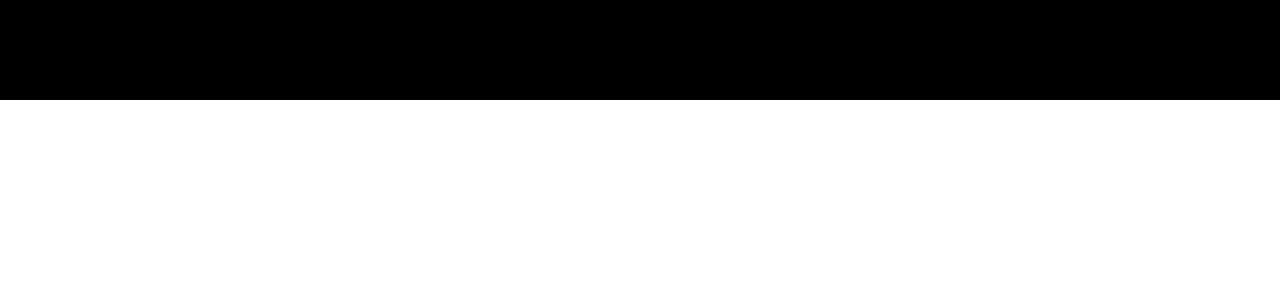
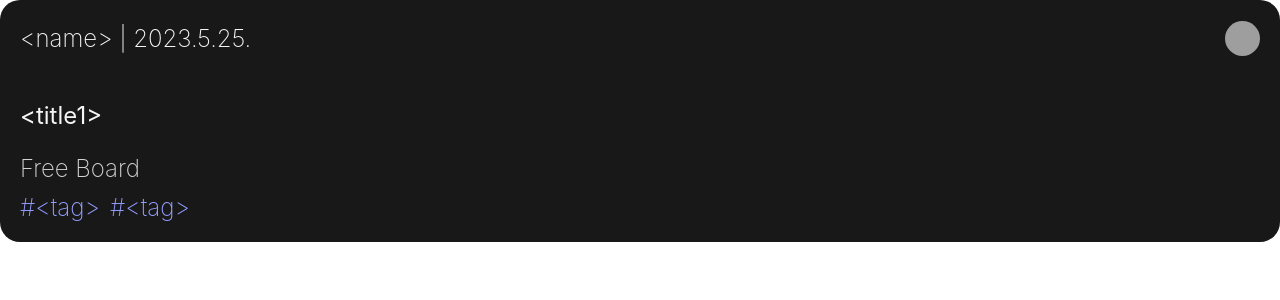
Before and after one commit to 4RG0S/2023-Spring-Homeless, a React (Create React App) app: page /posts in a window 1280 px wide. Shown: the top 300 px of the page. Built offline with nearby package versions, Linux system fonts and the light colour scheme; grey boxes are pictures that could not be loaded.

Commit message:
feat: post card with no thumbnail

```diff
--- a/src/GlobalConstant.ts
+++ b/src/GlobalConstant.ts
@@ -3,6 +3,7 @@ export const ColorConstant = {
     LIGHT_GREY: '#EFEFEF',
     MEDIUM_GREY: '#E8E8E8',
     DEEP_GREY: '#D3D3D3',
+    LIGHT_BLUE: '#929DFF',
     WHITE: '#F5F5F5'
 };
 
--- a/src/ui/posts/Posts.tsx
+++ b/src/ui/posts/Posts.tsx
@@ -1,13 +1,12 @@
 import React from "react";
 import Scaffold from "../widget/Scaffold";
+import PostsView from "./posts_view/PostsView";
+
 
 const Posts = (): JSX.Element => {
     return (
-        <Scaffold {...{background: 'black'}}>
-            <div style={{
-                background: 'black',
-                height: '100px',
-            }}></div>
+        <Scaffold>
+            <PostsView />
         </Scaffold>
     );
 }
--- a/src/ui/posts/post_card/PostCard.tsx
+++ b/src/ui/posts/post_card/PostCard.tsx
@@ -1,9 +1,49 @@
 import React from "react";
+import Post from "../../../model/Post";
+import FlexContainer from "../../widget/FlexContainer";
+import { ColorConstant } from "../../../GlobalConstant";
+import { ResponsiveText } from "../../widget/TextWidgets";
+import logo from "../../../assets/svg/logo.svg";
 
-const PostCard = (): JSX.Element => {
+
+type PostCardProps = {
+    post: Post
+}
+
+
+const PostCard = ({post}: PostCardProps): JSX.Element => {
+    const createdAt = `${post.createdAt.getFullYear()}.${post.createdAt.getMonth()}.${post.createdAt.getDate()}.`
+    const imgURL = post.thumbnailURL ? post.thumbnailURL : logo;
+
     return (
-        <></>
+        <FlexContainer flexDirection='column'
+            {...{background: ColorConstant.BLACK, padding: '0 20px', borderRadius: '20px'}}>
+            <FlexContainer justifyContent='space-between' alignItems="center">
+                <ResponsiveText fontSize='Small' fontWeight={200} color={ColorConstant.WHITE}>
+                    {post.user.name} | {createdAt}
+                </ResponsiveText>
+                <UserIconSmall imgURL={imgURL} />
+            </FlexContainer>
+            <ResponsiveText fontSize="Small" fontWeight={400} color={ColorConstant.WHITE} wordWarp="break-word">
+                {post.title}
+            </ResponsiveText>
+            <ResponsiveText fontSize="Small" fontWeight={200} color={ColorConstant.DEEP_GREY} {...{margin: '0'}}>
+                {post.postedBoard} Board
+            </ResponsiveText>
+            <FlexContainer flexWrap="wrap" {...{margin: '10px 0 20px 0'}}>
+                {post.tags.map(tag => (
+                    <ResponsiveText key={tag} fontSize="Small" fontWeight={200} color={ColorConstant.LIGHT_BLUE}
+                        {...{margin: '0 10px 0 0'}}>
+                        #{tag}
+                    </ResponsiveText>
+                ))}
+            </FlexContainer>
+        </FlexContainer>
     );
 };
 
+const UserIconSmall = ({imgURL}: {imgURL: string}) => (
+    <img src={imgURL} width='35rem' height='35rem' style={{borderRadius: '50%', objectFit: 'cover'}} />
+);
+
 export default PostCard;
--- /dev/null
+++ b/src/ui/posts/posts_view/PostsView.tsx
@@ -0,0 +1,31 @@
+import React, { useEffect, useState } from "react";
+import PostRepository from "../../../repo/PostRepository";
+import PostDummyRepositoryImpl from "../../../repo/dummy/PostDummyRepositoryImpl";
+import Post from "../../../model/Post";
+import { Board } from "../../../model/base/Board";
+import Scaffold from "../../widget/Scaffold";
+import PostCard from "../post_card/PostCard";
+
+
+const PostsView = (): JSX.Element => {
+    const [posts, updatePosts] = useState<Array<Post>>([]);
+
+    useEffect(() => {
+        const getPost = async () => {
+            const postRepository: PostRepository = PostDummyRepositoryImpl.getInstance();
+            const posts: Array<Post> = await postRepository.getAllPosts(Board.ANNOUNCEMENT, 0, 0);
+            updatePosts(posts);
+        }
+        getPost();
+    }, []);
+
+    if (posts?.length === 0) return <></>;
+
+    return (
+        <Scaffold>
+            <PostCard post={posts[0]}></PostCard>
+        </Scaffold>
+    );
+}
+
+export default PostsView;
--- a/src/ui/widget/Scaffold.tsx
+++ b/src/ui/widget/Scaffold.tsx
@@ -5,8 +5,8 @@ type ScaffoldProps = {
     children?: React.ReactNode,
     height?: string,
     width?: string,
-    minHeight?: string,
-    minWidth?: string
+    minheight?: string,
+    minwidth?: string
 }
 
 const scaffoldConstant = {
@@ -18,24 +18,24 @@ const scaffoldConstant = {
 const StyledScaffold = styled.div<ScaffoldProps>`
     height: ${props => props.height};
     width: ${props => props.width};
-    min-height: ${props => props.minHeight};
-    min-width: ${props => props.minWidth};
+    min-height: ${props => props.minheight};
+    min-width: ${props => props.minwidth};
 `;
 
 const Scaffold: React.FC<ScaffoldProps> = ({
     children = undefined,
     height = undefined,
     width = scaffoldConstant.SCREEN_WIDTH,
-    minHeight = undefined,
-    minWidth = scaffoldConstant.SCREEN_MIN_WIDTH,
+    minheight = undefined,
+    minwidth = scaffoldConstant.SCREEN_MIN_WIDTH,
     ...otherAttributes
 }) => {
     return (
         <StyledScaffold
             height={height}
             width={width}
-            minHeight={minHeight}
-            minWidth={minWidth}
+            minheight={minheight}
+            minwidth={minwidth}
             style={{...otherAttributes}}
         >
             {children}
--- a/src/ui/widget/TextWidgets.tsx
+++ b/src/ui/widget/TextWidgets.tsx
@@ -7,6 +7,7 @@ type TextProps = {
     color?: string,
     fontSize?: string | number,
     fontWeight?: string | number,
+    wordWarp?: 'normal' | 'break-word',
     width?: string,  // <length>
     height?: string  // <length>
     id?: string,
@@ -18,6 +19,7 @@ type ResponsiveTextProps = {
     color?: string,
     fontSize?: 'Large' | 'Medium' | 'Small' | string,
     fontWeight?: string | number,
+    wordWarp?: 'normal' | 'break-word',
     width?: string | Array<string>,  // <length>
     height?: string  // <length>
     id?: string,
@@ -29,6 +31,7 @@ export const Text: React.FC<TextProps> = ({
     color = undefined,
     fontSize = undefined,
     fontWeight = undefined,
+    wordWarp = 'normal',
     width = 'auto',
     height = 'auto',
     id = undefined,
@@ -39,6 +42,7 @@ export const Text: React.FC<TextProps> = ({
         color: color,
         fontSize: fontSize,
         fontWeight: fontWeight,
+        wordWrap: wordWarp,
         width: width,
         height: height,
         ...otherAttributes
@@ -52,6 +56,7 @@ export const ResponsiveText: React.FC<ResponsiveTextProps> = ({
     color = undefined,
     fontSize = 'Large',
     fontWeight = undefined,
+    wordWarp = 'normal',
     width = 'auto',
     height = 'auto',
     id = undefined,
@@ -80,9 +85,9 @@ export const ResponsiveText: React.FC<ResponsiveTextProps> = ({
         color: color,
         fontSize: selectedFontSize,
         fontWeight: fontWeight,
+        wordWrap: wordWarp,
         width: selectedWidth,
         height: height,
-        // wordWrap: 'break-word',
         ...otherAttributes
     }}>
         {children}
```
